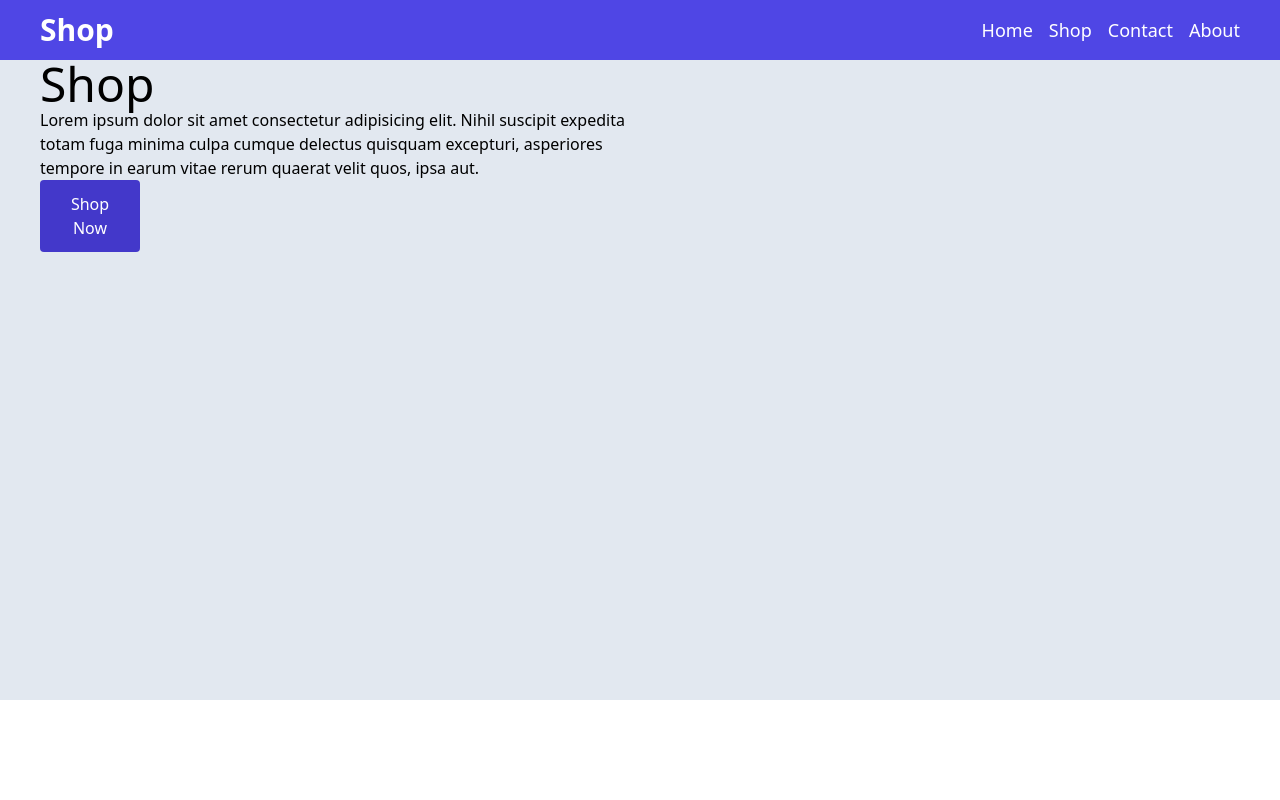
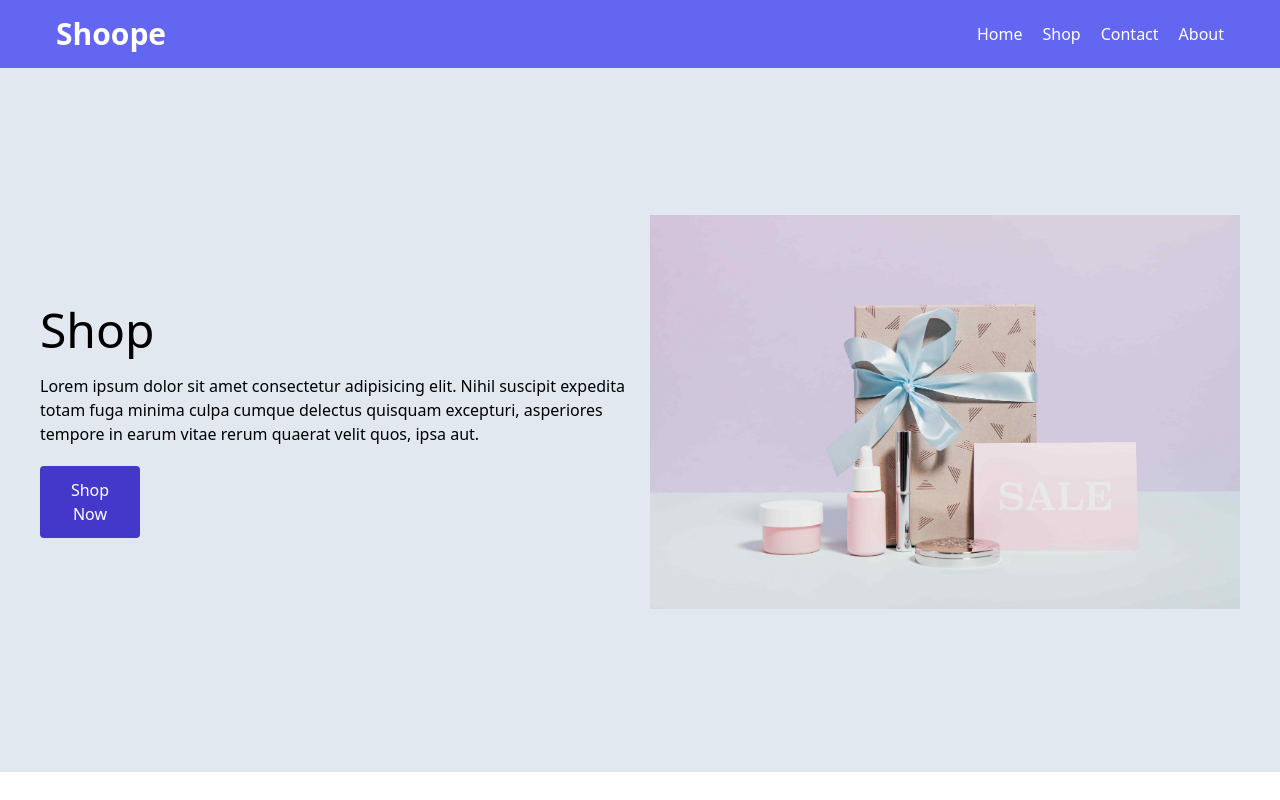
Before and after one commit to AbtahiHasan/e-commerce-website, a React (Vite) app: page / in a window 1280 px wide. Built offline with nearby package versions, Linux system fonts and the light colour scheme.

Commit message:
about us page added

```diff
--- a/src/components/HeroSection.jsx
+++ b/src/components/HeroSection.jsx
@@ -2,14 +2,18 @@ import React from 'react';
 import { NavLink } from 'react-router-dom';
 import Button from './Button';
 
-const HeroSection = ({data}) => {
+
+const HeroSection = ({data, image}) => {
     return (
-        <section className='bg-slate-200 h-[80vh]'>
-            <div className='max-w-[1200px] mx-auto grid md:grid-cols-2 gap-5'>
+        <section className='bg-slate-200 mt-[52px] p-10'>
+            <div className='max-w-[1200px] h-[80vh] mx-auto grid md:grid-cols-2 gap-5'>
                 <div className='w-full flex flex-col justify-center h-full'>
-                    <h1 className='text-5xl'>{data}</h1>
-                    <p>Lorem ipsum dolor sit amet consectetur adipisicing elit. Nihil suscipit expedita totam fuga minima culpa cumque delectus quisquam excepturi, asperiores tempore in earum vitae rerum quaerat velit quos, ipsa aut.</p>
-                    <Button className="w-[100px]"> <NavLink to="/shop">Shop Now</NavLink></Button>
+                    <h1 className='text-5xl mt-5'>{data}</h1>
+                    <p className='mt-5'>Lorem ipsum dolor sit amet consectetur adipisicing elit. Nihil suscipit expedita totam fuga minima culpa cumque delectus quisquam excepturi, asperiores tempore in earum vitae rerum quaerat velit quos, ipsa aut.</p>
+                    <Button className="w-[100px] mt-5"> <NavLink to="/shop">Shop Now</NavLink></Button>
+                </div>
+                <div className='w-full h-full flex justify-center items-center'>
+                    <img src={image} className="object-cover" alt="banner image" />
                 </div>
             </div>
         </section>
--- a/src/components/Nav.jsx
+++ b/src/components/Nav.jsx
@@ -1,29 +1,30 @@
 import { useState } from 'react';
+import { AiOutlineMenu, AiOutlineClose } from "react-icons/ai";
 import { NavLink } from 'react-router-dom';
 
 const Nav = () => {
     const [toggle, setToggle] = useState(false)
     return (
-        <nav className='bg-indigo-600 py-3 px-2'>
-            <div className='max-w-[1200px] mx-auto flex justify-between items-center text-white'>
-                <NavLink to="/"><h2 className='text-3xl font-bold'>Shop</h2></NavLink>
+            <nav className='bg-indigo-500 text-white fixed top-0 left-0 right-0'>
+                <section className='max-w-[1200px] mx-auto flex items-center justify-between p-4'>
+                    <h2 className='text-3xl font-bold'>Shoope</h2>
+                    {!toggle ? <AiOutlineMenu onClick={() => {setToggle(!toggle)}} className='text-2xl md:hidden block'/> : <AiOutlineClose onClick={() => {setToggle(!toggle)}} className='text-2xl md:hidden block'/>}
 
-                <ul className='sm:flex gap-4 text-lg fixed top-0 left-0 right-0 bottom-0 sm:static'>
-                    <li>
-                        <NavLink to="/">Home</NavLink>
-                    </li>
-                    <li>
-                        <NavLink to="/shop">Shop</NavLink>
-                    </li>
-                    <li>
-                        <NavLink to="/contact">Contact</NavLink>
-                    </li>
-                    <li>
-                        <NavLink to="/about">About</NavLink>
-                    </li>
-                </ul>
-            </div>
-        </nav>
+                    <ul className='hidden md:flex gap-5'>
+                        <li><NavLink to="/">Home</NavLink></li>
+                        <li><NavLink to="/shop">Shop</NavLink></li>
+                        <li><NavLink to="/contact">Contact</NavLink></li>
+                        <li><NavLink to="/about">About</NavLink></li>
+                    </ul>
+                    {/* responsive  */}
+                    <ul className={`block duration-300 md:hidden gap-5 fixed top-[68px] ${!toggle ? 'left-[-100%]' : 'left-0'} bg-black w-full h-screen`}>
+                        <li><NavLink className="block p-4" to="/">Home</NavLink></li>
+                        <li><NavLink className="block p-4" to="/shop">Shop</NavLink></li>
+                        <li><NavLink className="block p-4" to="/contact">Contact</NavLink></li>
+                        <li><NavLink className="block p-4" to="/about">About</NavLink></li>
+                    </ul>
+                </section>
+            </nav>
     );
 };
 
--- a/src/pages/About.jsx
+++ b/src/pages/About.jsx
@@ -1,10 +1,13 @@
 import React from 'react';
+import HeroSection from '../components/HeroSection';
 import Nav from '../components/Nav';
+import image from './../../public/images/about.jpg'
 
 const About = () => {
     return (
         <section>
             <Nav/>
+            <HeroSection data="About This Shop" image={image}/>
         </section>
     );
 };
--- a/src/pages/Error.jsx
+++ b/src/pages/Error.jsx
@@ -5,6 +5,7 @@ const Error = () => {
     return (
         <section>
             <Nav/>
+            <h2 className='text-5xl font-bold'>This error Page</h2>
         </section>
     );
 };
--- a/src/pages/Home.jsx
+++ b/src/pages/Home.jsx
@@ -1,12 +1,12 @@
 import React from 'react';
 import HeroSection from '../components/HeroSection';
 import Nav from '../components/Nav';
-
+import image from './../../public/images/hero.jpg'
 const Home = () => {
     return (
         <>
             <Nav/>
-            <HeroSection data="Shop"/>
+            <HeroSection data="Shop" image={image}/>
         </>
     );
 };
```
Also changed, not shown: public/images/about.jpg (added), public/images/hero.jpg (added).
